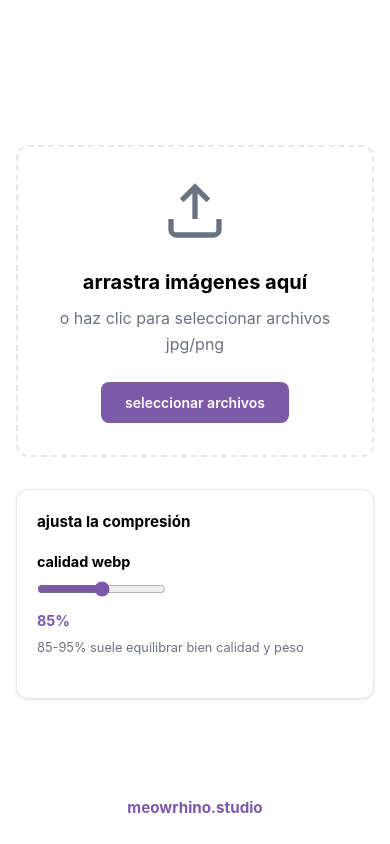
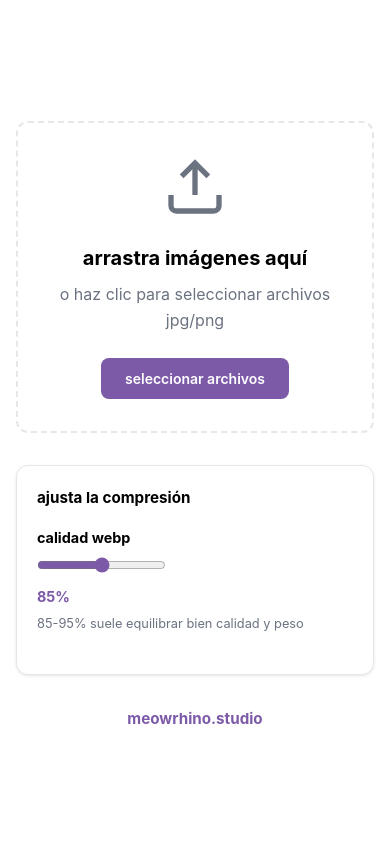
Before and after one commit to meowrhino/imgToWeb, a plain HTML site: page index.html in a window 390 px wide. Drawn offline with nearby package versions, Linux system fonts and the light colour scheme.

Commit message:
mejorado link inferior

```diff
--- a/index.html
+++ b/index.html
@@ -46,10 +46,9 @@
       </div>
       <div id="imagesList" class="images-list"></div>
     </div>
-  </div>
-
-  <div class="branding-badge">
-    <a href="https://meowrhino.studio" target="_blank" rel="noopener noreferrer">meowrhino.studio</a>
+    <div class="branding-badge">
+      <a href="https://meowrhino.studio" target="_blank" rel="noopener noreferrer">meowrhino.studio</a>
+    </div>
   </div>
 
   <script src="https://cdnjs.cloudflare.com/ajax/libs/jszip/3.10.1/jszip.min.js"></script>
--- a/styles.css
+++ b/styles.css
@@ -297,13 +297,10 @@ body {
 }
 
 .branding-badge {
-  position: fixed;
-  left: 50%;
-  bottom: 2rem;
-  transform: translateX(-50%);
+  margin: 3rem 0 2rem;
+  text-align: center;
   color: var(--text);
   font-weight: 600;
-  z-index: 10;
 }
 
 .branding-badge a {
@@ -384,7 +381,7 @@ body {
 
 @media (max-width: 640px) {
   .branding-badge {
-    bottom: 1.5rem;
+    margin: 2rem 0 1.5rem;
     font-size: 0.95rem;
   }
 }
```
